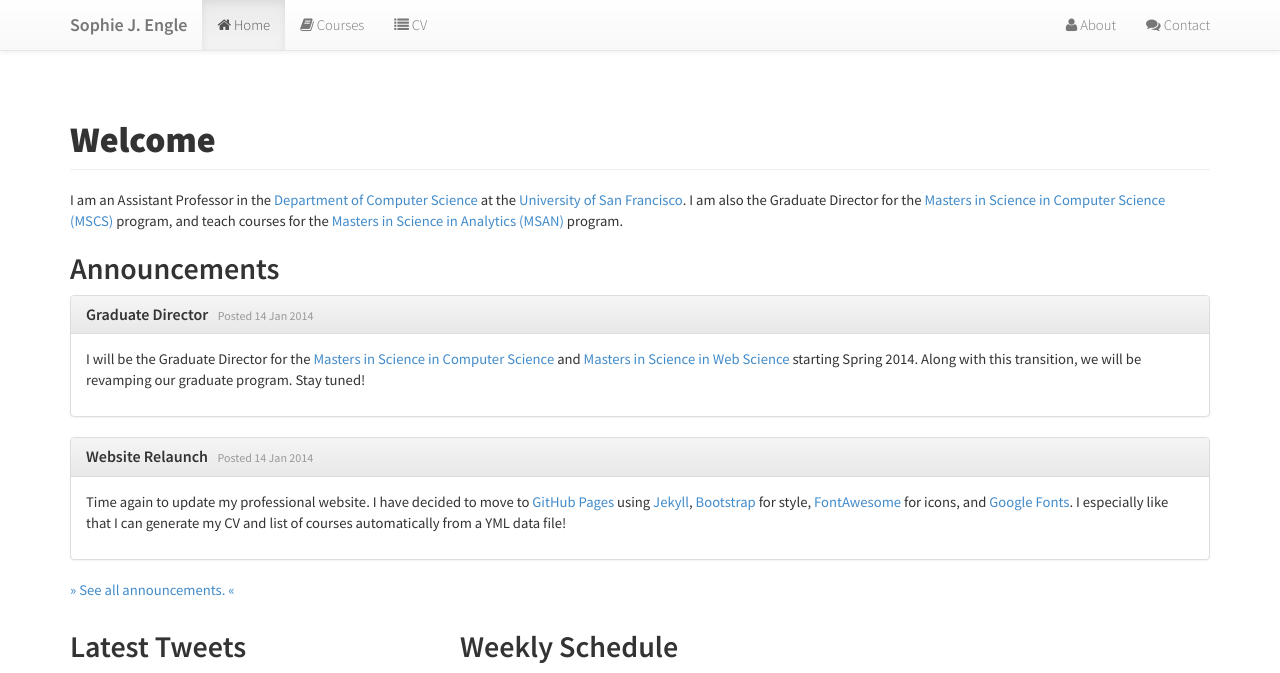
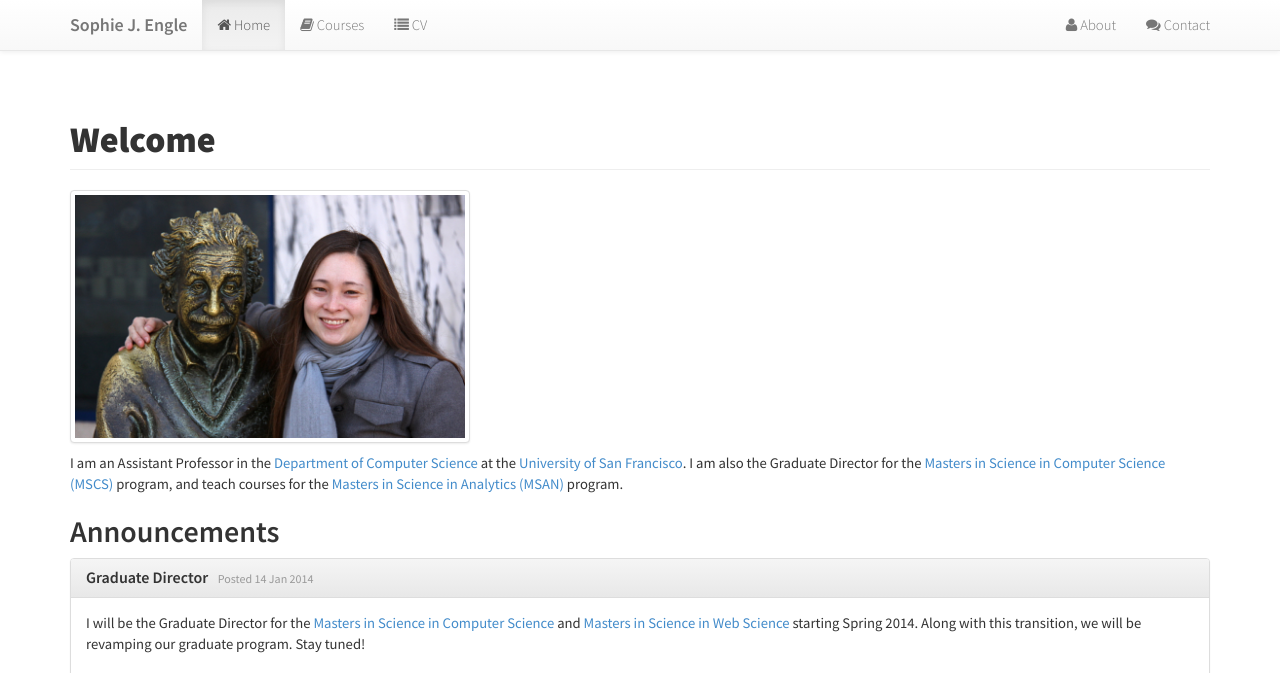
Before and after one commit to sjengle/sjengle.github.io, a Jekyll site: the page built from index.html, in a window 1280 px wide and 1379 px high. Shown: the top 673 px of the window. Built offline with Jekyll 4.4.1, drawn with Linux system fonts in a browser that asks for light colours; Markdown is read by kramdown in place of the engine named in the settings; comment, search, counter and statistics services are not loaded; grey boxes are pictures that could not be loaded.

Commit message:
Adding photo for index page.

```diff
--- a/index.html
+++ b/index.html
@@ -5,10 +5,9 @@ title: Home
 
 <h1 class="page-header">Welcome</h1>
 
-<p></p>
+<p><a href="http://www.usfca.edu/"><img src="{{ site.url }}/img/einstein.jpg"  class="img-responsive img-thumbnail" alt="Unversity of San Francisco" width="400"></a></p>
 
 <p>I am an Assistant Professor in the <a href="http://cs.usfca.edu/">Department of Computer Science</a> at the <a href="http://www.usfca.edu/">University of San Francisco</a>. I am also the Graduate Director for the <a href="http://www.usfca.edu/artsci/csg/">Masters in Science in Computer Science (MSCS)</a> program, and teach courses for the <a href="https://www.usfca.edu/artsci/analytics/">Masters in Science in Analytics (MSAN)</a> program.</p>
-
 
 <h2>Announcements</h2>
 
```
Also changed, not shown: img/einstein.jpg (added).
